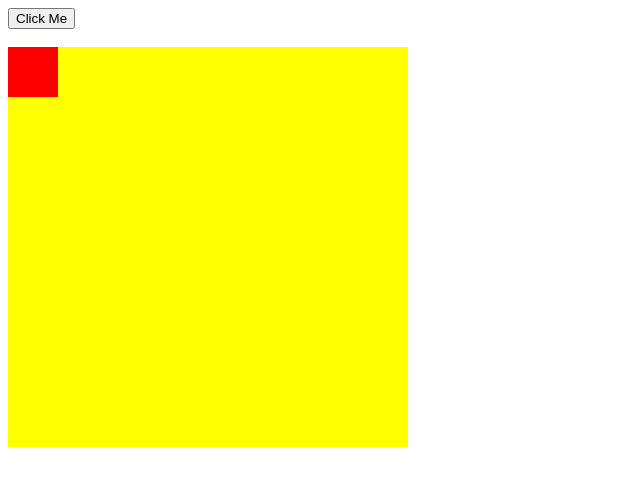
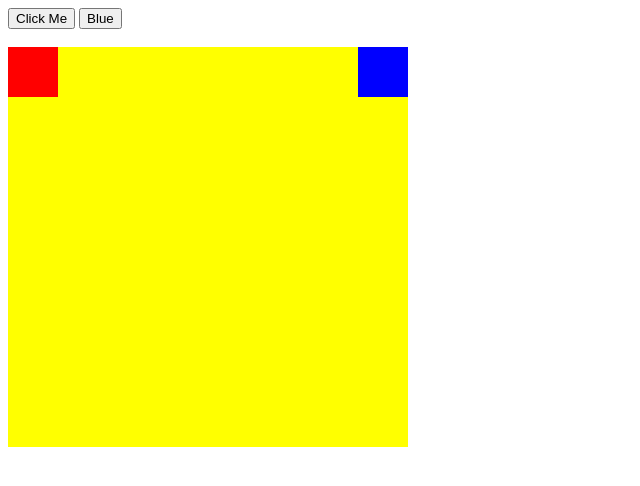
Before and after one commit to KTProg-2024/javascript-3-Anon2024, a plain HTML site: page index.html in a window 1280 px wide. Shown: the whole page, without its empty margins (0-640 px from the left). Drawn offline with Linux system fonts and the light colour scheme.

Commit message:
I finished the assignment

```diff
--- a/index.html
+++ b/index.html
@@ -15,15 +15,24 @@
 			  position: absolute;
 			  background-color: red;
 			}
+      #blue {
+        position: absolute;
+        height: 50px;
+        width: 50px;
+        left:350px;
+        background-color:blue;
+      }
 		</style>
     </head>
 
 	<body>
 		<script src="motion.js"></script>
 		<button type="button" onclick="myMove()">Click Me</button>
+    <button type="button" onclick="myMove2()" class="blue">Blue</button>
 		<br><br>
 		<div id ="container">
 		  <div id ="animate"></div>
+      <div id="blue"></div>
 		</div>
 
 	</body>
--- a/motion.js
+++ b/motion.js
@@ -2,7 +2,7 @@ function myMove() {
   var elem = document.getElementById("animate");
   var posTop = 0;
   var posLeft = 0;
-  var id = setInterval(frame, 5);
+  var id = setInterval(frame, 1);
   function frame() {
 	  posTop++;
 	  posLeft++;
@@ -12,3 +12,17 @@ function myMove() {
 		  clearInterval(id);
   }
 }
+function myMove2() {
+  var elem = document.getElementById("blue");
+  var posTop = 0;
+  var posLeft = 350;
+  var id = setInterval(frame, 1);
+  function frame() {
+	  posTop++;
+	  posLeft--;
+	  elem.style.top = posTop + "px";
+	  elem.style.left = posLeft + "px";
+	  if ((posTop == 350) && (posLeft == 0))
+		  clearInterval(id);
+  }
+}
```
